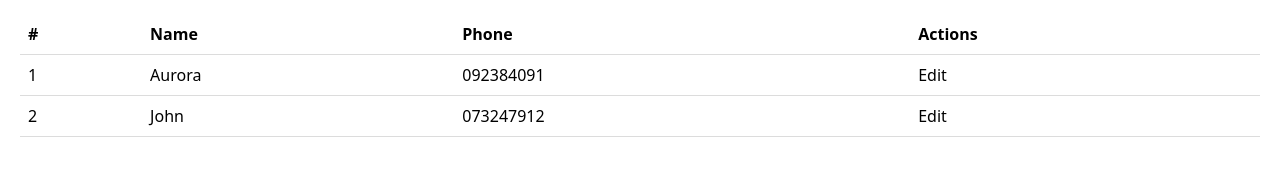
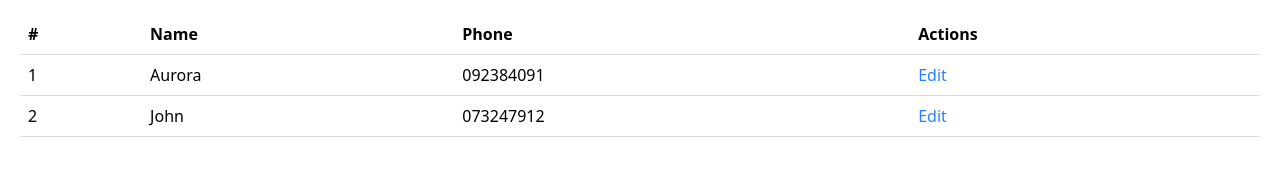
Before and after one commit to Meimei07/library-website-react-js, a React (Vite) app: page /visitor in a window 1280 px wide. Shown: the part 234-410 px from the top of the page. Built offline with nearby package versions, Linux system fonts and the light colour scheme.

Commit message:
Add visitor editing functionality; add edit state management and update visitor form handling

```diff
--- a/src/App.jsx
+++ b/src/App.jsx
@@ -8,6 +8,7 @@ import RootLayout from "./layouts/RootLayout";
 import Book from "./pages/book/Book";
 import BookForm from "./pages/book/Form";
 import Visitor from "./pages/visitor/Visitor";
+import VisitorForm from "./pages/visitor/Form";
 
 const router = createBrowserRouter(
   createRoutesFromElements(
@@ -15,6 +16,7 @@ const router = createBrowserRouter(
       <Route path="book" element={<Book />} />
       <Route path="book/form" element={<BookForm />} />
       <Route path="visitor" element={<Visitor />} />
+      <Route path="visitor/form" element={<VisitorForm />} />
     </Route>
   )
 );
--- a/src/layouts/RootLayout.jsx
+++ b/src/layouts/RootLayout.jsx
@@ -103,6 +103,7 @@ const RootLayout = () => {
 
   const [visitors, setVisitors] = useState(initVisitors);
   const [displayVisitors, setDisplayVisitors] = useState(visitors);
+  const [editVisitor, setEditVisitor] = useState(null);
 
   useEffect(() => {
     localStorage.setItem("visitors", JSON.stringify(visitors));
@@ -114,6 +115,21 @@ const RootLayout = () => {
 
     setVisitors([...visitors, visitor]);
     console.log(visitor);
+  }
+
+  function onEdit(id) {
+    const matchingVisitor = visitors.find((visitor) => visitor.id === id);
+    if (!matchingVisitor) return;
+    setEditVisitor(matchingVisitor);
+  }
+
+  function handleEditVisitor(visitor) {
+    setVisitors(
+      visitors.map((v) =>
+        v.id === editVisitor.id ? { ...v, ...visitor, id: v.id } : v
+      )
+    );
+    console.log("update");
   }
 
   return (
@@ -147,6 +163,10 @@ const RootLayout = () => {
 
           visitors,
           handleAddVisitor,
+          onEdit,
+          editVisitor,
+          setEditVisitor,
+          handleEditVisitor,
         }}
       />
     </div>
--- a/src/pages/visitor/Form.jsx
+++ b/src/pages/visitor/Form.jsx
@@ -2,7 +2,8 @@ import React from "react";
 import { Link, useOutletContext, useNavigate } from "react-router-dom";
 
 const Form = () => {
-  const { handleAddVisitor } = useOutletContext();
+  const { handleAddVisitor, editVisitor, setEditVisitor, handleEditVisitor } =
+    useOutletContext();
   const navigate = useNavigate();
 
   const onSubmit = (event) => {
@@ -11,7 +12,13 @@ const Form = () => {
     const formData = new FormData(event.target);
     const visitor = Object.fromEntries(formData.entries());
 
-    handleAddVisitor(visitor);
+    if (editVisitor) {
+      handleEditVisitor(visitor);
+      setEditVisitor(null);
+    } else {
+      handleAddVisitor(visitor);
+    }
+
     navigate("/visitor");
   };
 
@@ -27,6 +34,7 @@ const Form = () => {
             placeholder="Name..."
             className="border py-1 px-1.5 rounded-sm sm:text-lg sm:h-10 sm:px-3"
             name="name"
+            defaultValue={editVisitor?.name || ""}
             required
           />
         </label>
@@ -38,6 +46,7 @@ const Form = () => {
             placeholder="Phone..."
             className="border py-1 px-1.5 rounded-sm sm:text-lg sm:h-10 sm:px-3"
             name="phone"
+            defaultValue={editVisitor?.phone || ""}
             required
           />
         </label>
@@ -52,6 +61,7 @@ const Form = () => {
 
           <Link
             to="../visitor"
+            onClick={() => setEditVisitor(null)}
             className="border rounded-md py-1 px-2 text-sm cursor-pointer hover:bg-gray-100 sm:text-lg"
           >
             Back
--- a/src/pages/visitor/Table.jsx
+++ b/src/pages/visitor/Table.jsx
@@ -1,4 +1,6 @@
-const Table = ({ visitors }) => {
+import { Link } from "react-router-dom";
+
+const Table = ({ visitors, onEdit }) => {
   return (
     <div className="overflow-x-auto mt-4">
       <table className="min-w-full text-md">
@@ -18,7 +20,15 @@ const Table = ({ visitors }) => {
                 <td>{visitor.id}</td>
                 <td>{visitor.name}</td>
                 <td>{visitor.phone}</td>
-                <td>Edit</td>
+                <td>
+                  <Link
+                    to="form"
+                    onClick={() => onEdit(visitor.id)}
+                    className="text-blue-500 mr-1 cursor-pointer hover:underline"
+                  >
+                    Edit
+                  </Link>
+                </td>
               </tr>
             );
           })}
--- a/src/pages/visitor/Visitor.jsx
+++ b/src/pages/visitor/Visitor.jsx
@@ -2,7 +2,7 @@ import { Link, useOutletContext } from "react-router-dom";
 import Table from "./Table";
 
 const Visitor = () => {
-  const { visitors } = useOutletContext();
+  const { visitors, onEdit } = useOutletContext();
 
   return (
     <div className="px-2 sm:px-5">
@@ -44,7 +44,7 @@ const Visitor = () => {
         </div>
       </div>
 
-      <Table visitors={visitors} />
+      <Table visitors={visitors} onEdit={onEdit} />
     </div>
   );
 };
```
